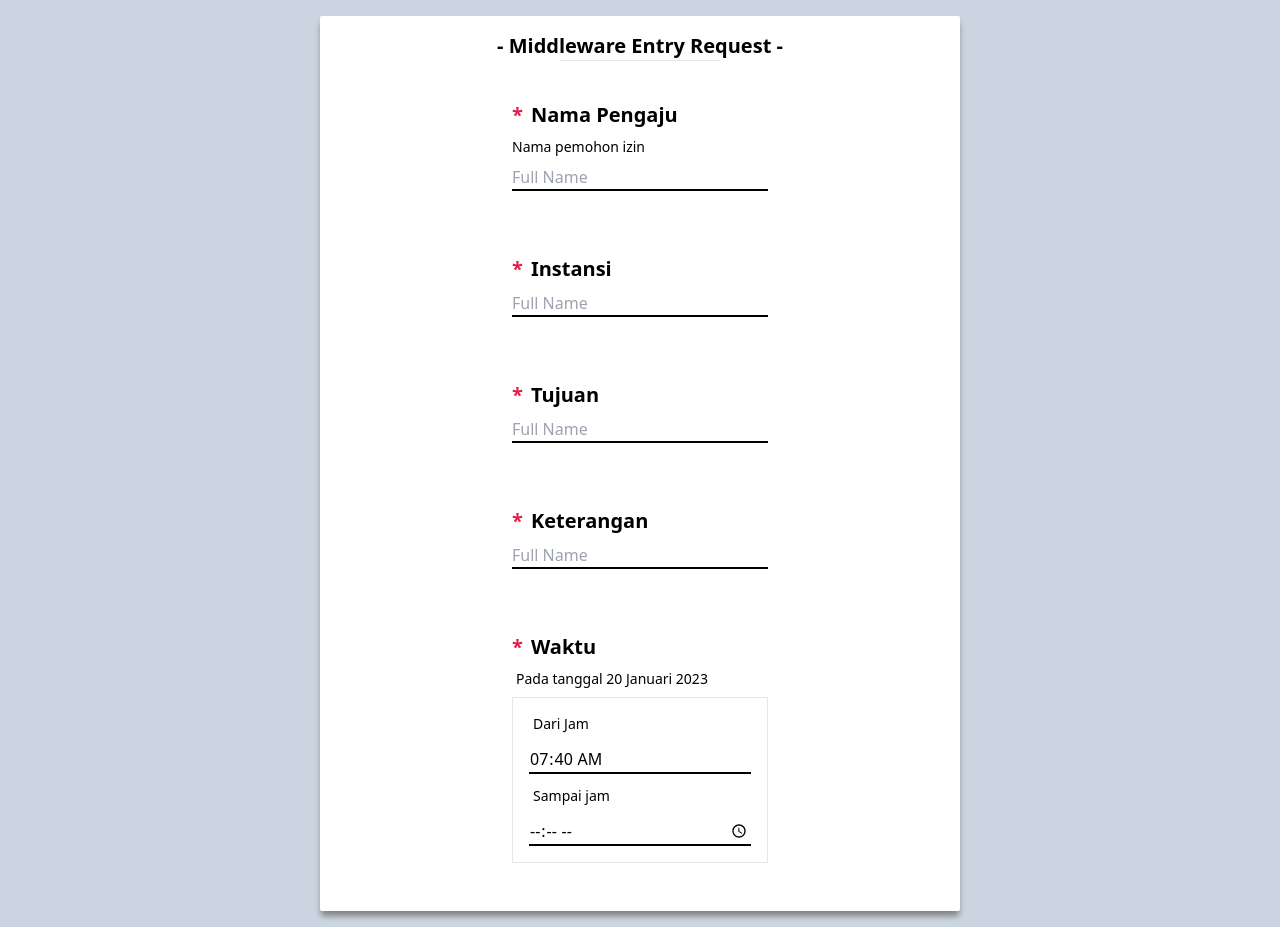
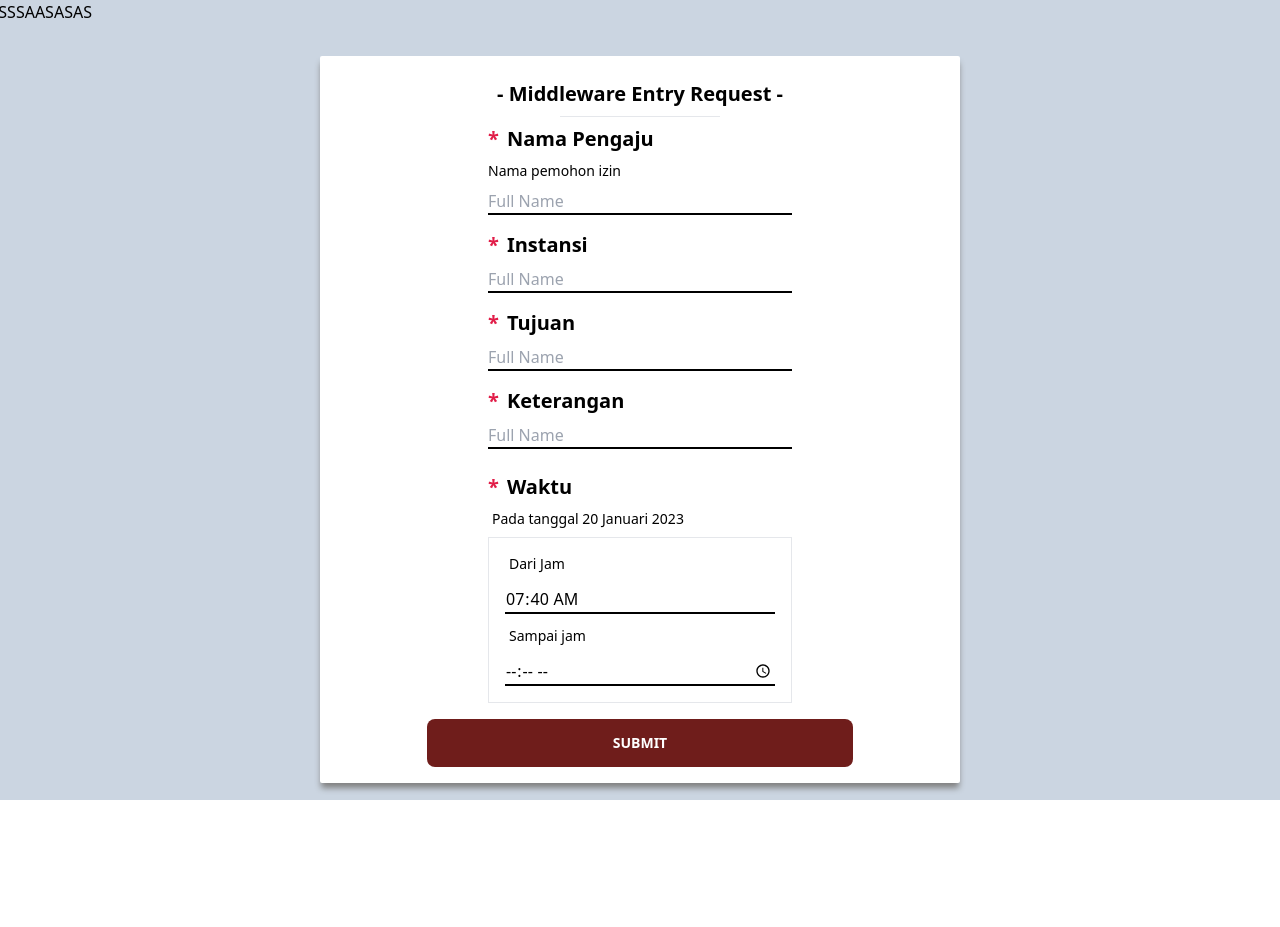
Before and after one commit to DanendraWM/middleware-allowed, a React (Create React App) app: page / in a window 1280 px wide. After the commit the page ends 800 px from the top, so only its background shows below. Built offline with nearby package versions, Linux system fonts and the light colour scheme.

Commit message:
nambah tomvol dan foto

```diff
--- a/src/App.js
+++ b/src/App.js
@@ -17,13 +17,18 @@ function App() {
   };
 
   return (
-    <div className=" min-h-screen bg-slate-300 text-black ">
-      <div className=" flex justify-center items-center py-4 ">
-        <div className="bg-white lg:w-1/2 w-5/6 h-full shadow-[0_6px_6px_-1px_gray] rounded-sm flex flex-col py-4 items-center ">
-          <p className="text-xl font-semibold">- Middleware Entry Request -</p>
-          <hr className="w-1/4 py-1" />
+    <div className=" min-h-screen bg-slate-300 text-black  ">
+      <div className="flex flex-row justify-center w-10 h-10 ">
+        <img src={telkom} className="w-10 h-10"></img>
+        <p>ASSSAASASAS</p>
+      </div>
+
+      <div className=" flex justify-center flex-col items-center py-4 sm:py-25 ">
+        <div className="bg-white lg:w-1/2 w-5/6 h-full shadow-[0_6px_6px_-1px_gray] rounded-sm flex flex-col py-4 items-center rounded-sm	 ">
+          <p className="text-lg sm:text-xl font-semibold p-2">- Middleware Entry Request -</p>
+          <hr className="w-1/4 py-0" />
           <div className="card lg:w-1/2">
-            <div className=" card-body">
+            <div className=" card-body p-2">
               <p className="card-title">
                 <span className="text-rose-600">*</span>Nama Pengaju
               </p>
@@ -40,7 +45,7 @@ function App() {
             </div>
           </div>
           <div className="card lg:w-1/2">
-            <div className=" card-body">
+            <div className=" card-body p-2">
               <p className="card-title">
                 <span className="text-rose-600">*</span>Instansi
               </p>
@@ -56,7 +61,7 @@ function App() {
             </div>
           </div>
           <div className="card lg:w-1/2">
-            <div className=" card-body">
+            <div className=" card-body p-2">
               <p className="card-title">
                 <span className="text-rose-600">*</span>Tujuan
               </p>
@@ -72,7 +77,7 @@ function App() {
             </div>
           </div>
           <div className="card lg:w-1/2">
-            <div className=" card-body">
+            <div className=" card-body p-2">
               <p className="card-title">
                 <span className="text-rose-600">*</span>Keterangan
               </p>
@@ -88,7 +93,7 @@ function App() {
             </div>
           </div>
           <div className="card lg:w-1/2">
-            <div className=" card-body">
+            <div className=" card-body p-2 py-4">
               <p className="card-title">
                 <span className="text-rose-600">*</span>Waktu
               </p>
@@ -117,6 +122,31 @@ function App() {
               </div>
             </div>
           </div>
+          <a
+            href="#my-modal-2"
+            className="btn lg:w-2/3 w-4/5 bg-[#6f1d1b] text-white border-none hover:bg-slate-400 hover:text-slate-800 hover:outline-3 space-y-2"
+          >
+            submit
+          </a>
+          <div className="modal" id="my-modal-2">
+            <div className="modal-box bg-slate-100">
+              <a
+                href="#header"
+                className="btn btn-sm btn-circle absolute right-2 top-2"
+              >
+                ✕
+              </a>
+              <h3 className="font-bold text-lg">Konfirmasi Pengiriman Data</h3>
+              <p className="py-4">
+                Data Sudah Di isi Dengan Kondisi Sadar dan jujur
+              </p>
+              <div className="modal-action">
+                {/* <button className="btn lg:w-2/3 w-4/5 bg-[#6f1d1b] text-white border-none hover:bg-slate-400 hover:text-slate-800 hover:outline-3">
+                  Kirim
+                </button> */}
+              </div>
+            </div>
+          </div>
         </div>
       </div>
     </div>
```
